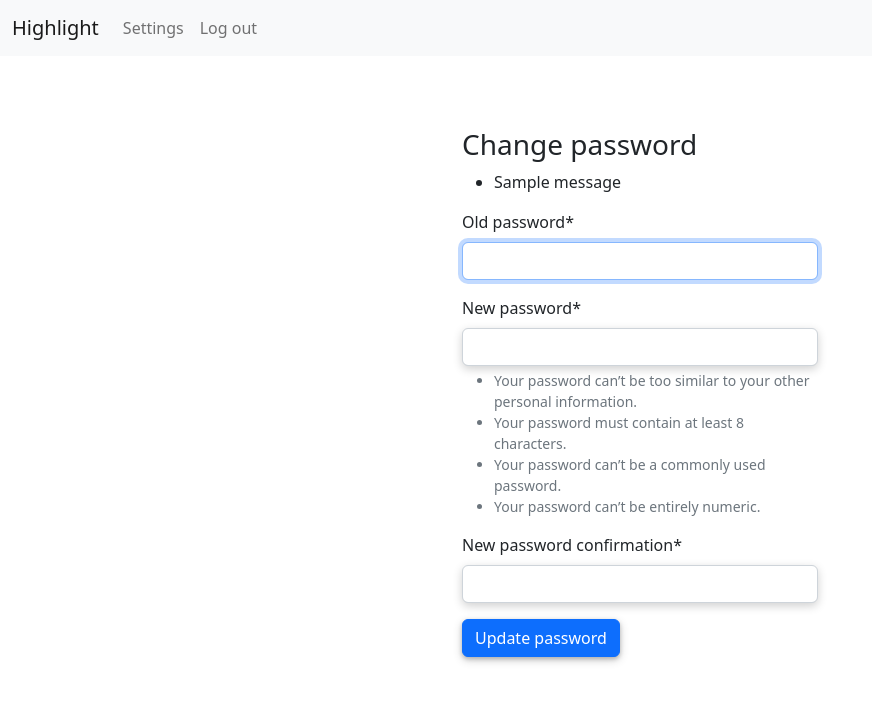
After one commit to csanid/highlight, a Django app: page /highlight/change_password in a window 1280 px wide. The commit adds this page. Shown: the top 704 px of the page, without its empty margins (0-872 px from the left). Run offline with Django 4.2, Linux system fonts and the light colour scheme; a user stored in the database is signed in; one stand-in notice (Sample message) is shown; some libraries are stand-ins or nearby versions.

Commit message:
Add change password view

```diff
--- a/highlight/forms.py
+++ b/highlight/forms.py
@@ -3,6 +3,7 @@ from django.forms import ModelForm
 from .models import Note
 from django.contrib.auth.models import User
 from django.contrib.auth.forms import UserCreationForm
+# PasswordChangeForm
 
 # ver https://medium.com/swlh/how-to-style-your-django-forms-7e8463aae4fa para estilo
 
@@ -10,6 +11,9 @@ class RegisterForm(UserCreationForm):
     class Meta:
         model = User
         fields = ["username", "password1", "password2"]
+
+# class MyPasswordChangeForm(PasswordChangeForm):
+#    pass
 
 class LoginForm(forms.Form):
     username = forms.CharField(max_length=150)
--- /dev/null
+++ b/highlight/templates/highlight/password_update.html
@@ -0,0 +1,25 @@
+{% extends "highlight/layout.html" %}
+
+{% load crispy_forms_tags %}
+
+{% block body %}
+    <div class="container py-5">
+        <section class="row justify-content-center">
+            <section class="col-12 col-sm-6 col-md-4">
+                <form action="{% url 'change_password' %}" method="post">
+                    <h3>Change password</h3>
+                    {% if messages %}
+                    <ul class="messages">
+                        {% for message in messages %}
+                        <li{% if message.tags %} class="{{ message.tags }}"{% endif %}>{{ message }}</li>
+                        {% endfor %}
+                    </ul>
+                    {% endif %}
+                    {% csrf_token %}
+                    {{form|crispy}}
+                    <input class="btn btn-primary" type="submit" value="Update password">
+                </form>
+            </section>
+        </section>
+    </div>
+{% endblock %}
--- a/highlight/urls.py
+++ b/highlight/urls.py
@@ -1,7 +1,8 @@
 from django.urls import path
-from django.contrib.auth import views as auth_views
-
+# from django.contrib.auth import views as auth_views
 from . import views
+# from .forms import MyPasswordChangeForm
+# from highlight.views import MyPasswordChangeView
 
 urlpatterns = [
     path("", views.index, name="index"),
@@ -14,11 +15,13 @@ urlpatterns = [
     path("delete/<int:note_id>", views.delete, name="delete"),
     path("search", views.search, name="search"),
     path("settings", views.settings, name="settings"),
-    path("change_password",
-         auth_views.PasswordChangeView.as_view(
-             template_name="settings.html",
-             success_url="/"
-         ),
-         name="change_password"),
+    path("change_password", views.change_password, name="change_password"),
+    # path("change_password",
+    #     auth_views.PasswordChangeView.as_view(
+    #        template_name="settings.html",
+    #        # form_class=MyPasswordChangeForm,
+    #        success_url = "settings.html"
+    #    ),
+    #    name="change_password"),
     path("delete_account", views.delete_account, name="delete_account")
 ]
--- a/highlight/views.py
+++ b/highlight/views.py
@@ -2,8 +2,9 @@ from django.http import HttpResponseRedirect, JsonResponse
 from django.shortcuts import render, get_object_or_404
 from django.urls import reverse
 from django.contrib import messages
-from django.contrib.auth import authenticate, login, logout
+from django.contrib.auth import authenticate, login, logout, update_session_auth_hash
 from django.contrib.auth.decorators import login_required
+from django.contrib.auth.forms import PasswordChangeForm
 from django.db.models import Q
 from .forms import RegisterForm, LoginForm, NoteForm
 from .models import Note
@@ -67,6 +68,24 @@ def settings(request):
     if request.method == "GET":
         return render(request, "highlight/settings.html")
 
+@login_required
+def change_password(request):
+    if request.method == "POST":
+        form = PasswordChangeForm(request.user, request.POST)
+        if form.is_valid():
+            user = form.save()
+            update_session_auth_hash(request, user)
+            messages.success(request, "Your password was successfully updated")
+            return HttpResponseRedirect(reverse("settings"))
+        else:
+            # messages.error(request, "Please try again")
+            return render(request, "highlight/password_update.html", {
+                "form": form
+            })
+    form = PasswordChangeForm(request.user)
+    return render(request, "highlight/password_update.html", {
+        "form": form
+    })
 
 @login_required
 def delete_account(request):
--- a/static/highlight/styles.css
+++ b/static/highlight/styles.css
@@ -1,16 +1,5 @@
 .btn {
     box-shadow: 0 2px 4px 0 #00000033, 0 3px 10px 0 #00000030;
-}
-
-.form-control:focus {
-    box-shadow: grey !important;
-    outline: grey !important;
-}
-
-.form-group:focus .form-control {
-    box-shadow: grey;
-    border-color: #acb0b5;
-    outline: grey;
 }
 
 .form-control {
```
Also changed, not shown: highlight/templates/highlight/settings.html (+18 -18 lines), db.sqlite3.
